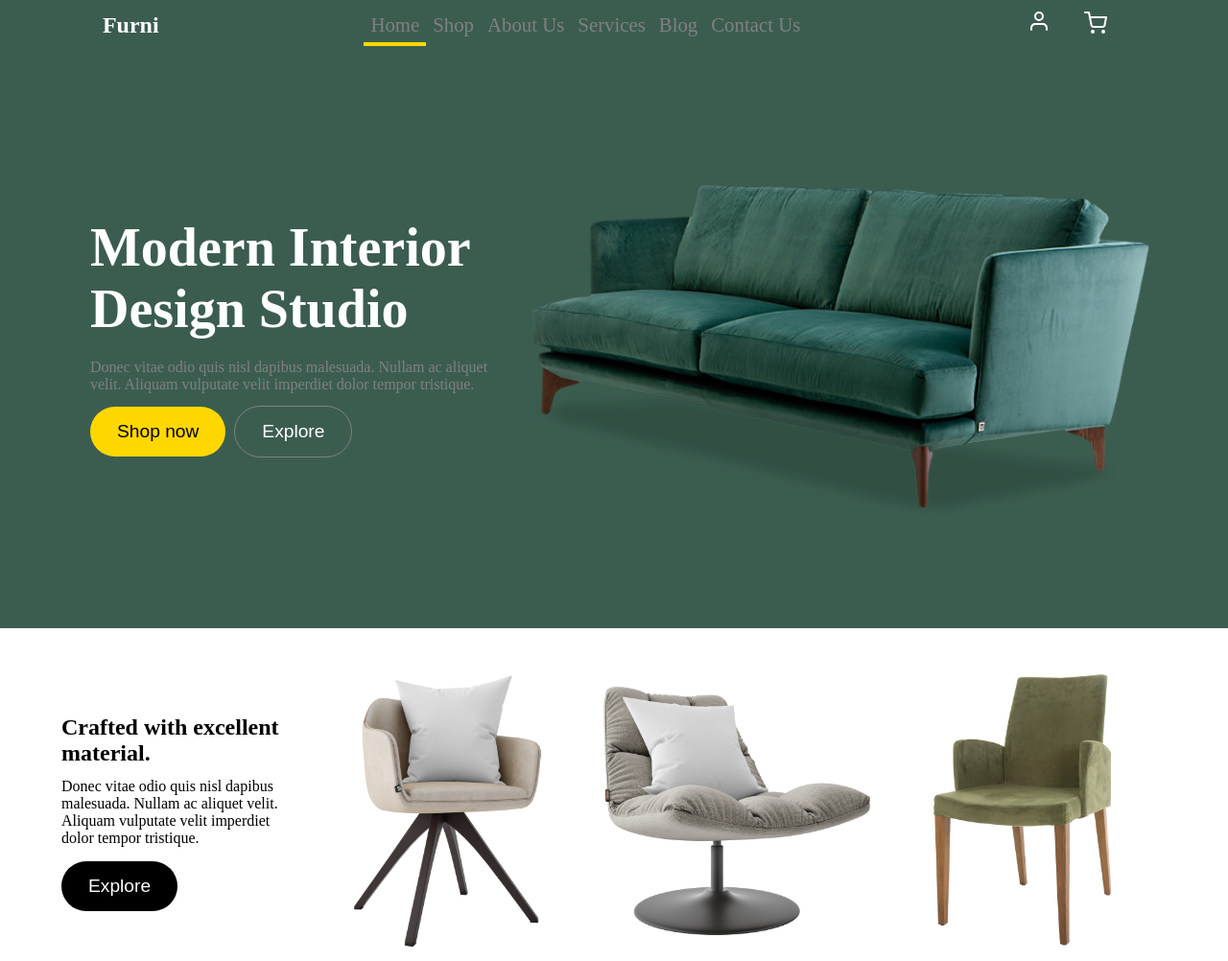
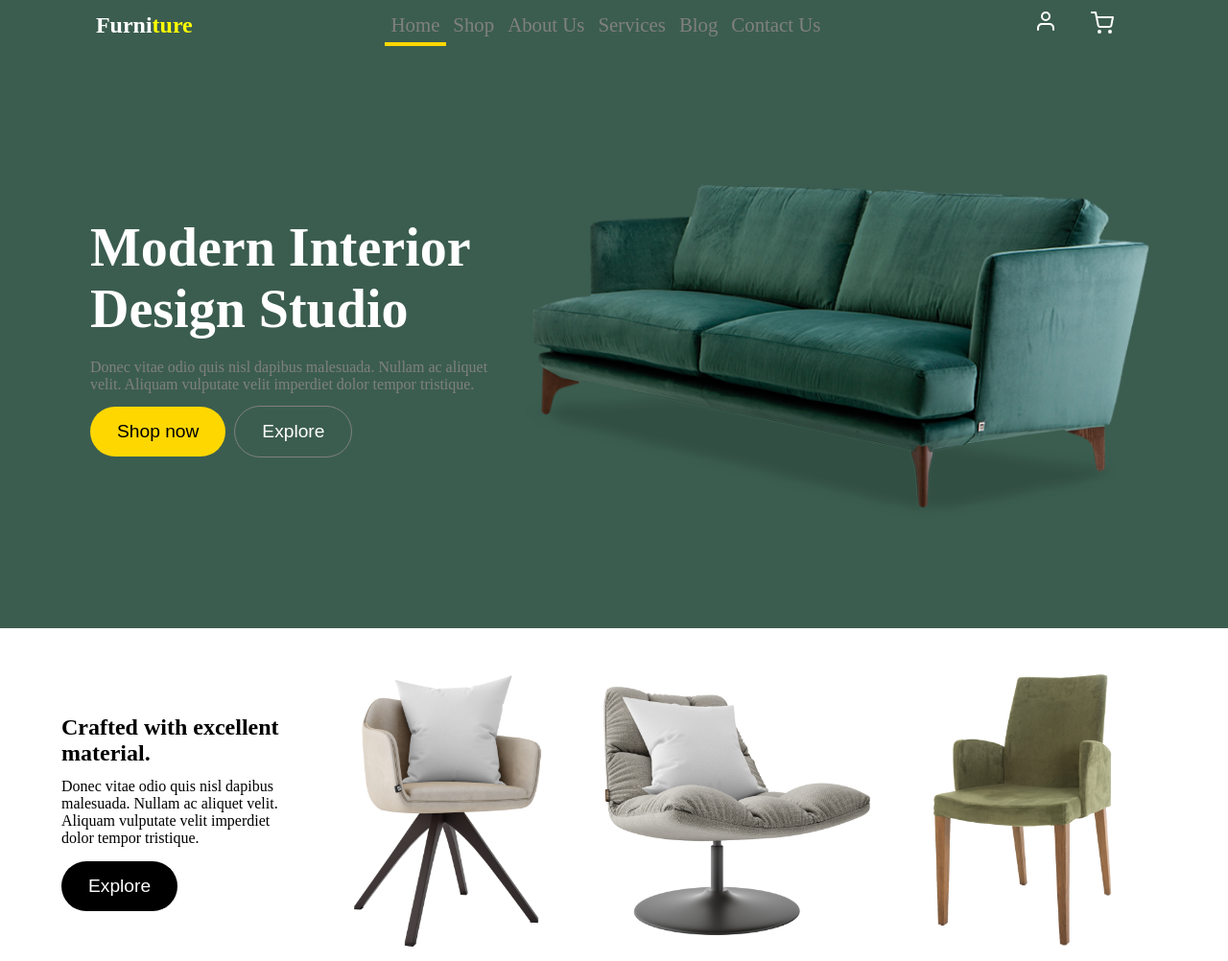
Before and after one commit to CASHY-DC/Demo, a plain HTML site: page index.html in a window 1280 px wide. Shown: the whole page at 96% size. Drawn offline with Linux system fonts and the light colour scheme.

Commit message:
added logo color

```diff
--- a/index.html
+++ b/index.html
@@ -15,7 +15,7 @@
 		<!-- navbar starts here -->
 		<nav>
 			<div>
-				<h2>Furni</h2>
+				<h2>Furni<span style="color: yellow;">ture</span></h2>
 			</div>
 
 			<ul class="nav-items">
```
